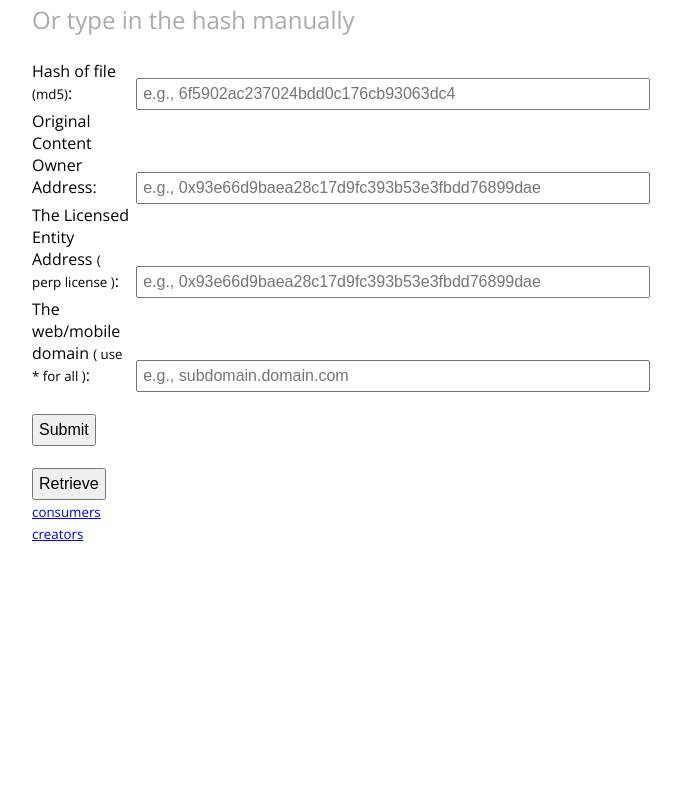
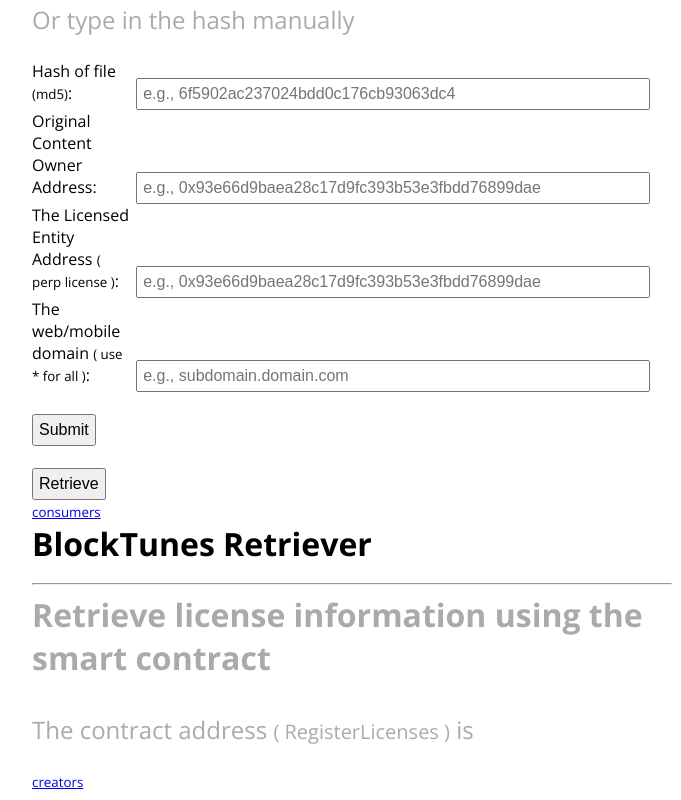
Before and after one commit to andysign/Blocktunes, a plain HTML site: page app/index.html in a window 1280 px wide. Shown: the part 689-1489 px from the top of the page, without its empty margins (288-969 px from the left). Before the commit the page ends 1241 px from the top, so only its background shows below. Drawn offline with nearby package versions, Linux system fonts and the light colour scheme; files that its build step writes are made by us from their sources; files whose address does not match are found by name.

Commit message:
Add more data about panel 2

```diff
--- a/app/index.html
+++ b/app/index.html
@@ -76,6 +76,13 @@
 
   <div id="panel-2" class="row">
     <!-- for music consumers and others -->
+
+    <h1>BlockTunes Retriever</h1>
+    <hr>
+    <h2>Retrieve license information using the smart contract</h2>
+    <h3>The contract address <small>( RegisterLicenses )</small> is <span class="black"><span id="contract-address-2"></span></span></h3>
+
+
     <small><a href="#creators" target="_blank">creators</a></small>
   </div>
 
```
